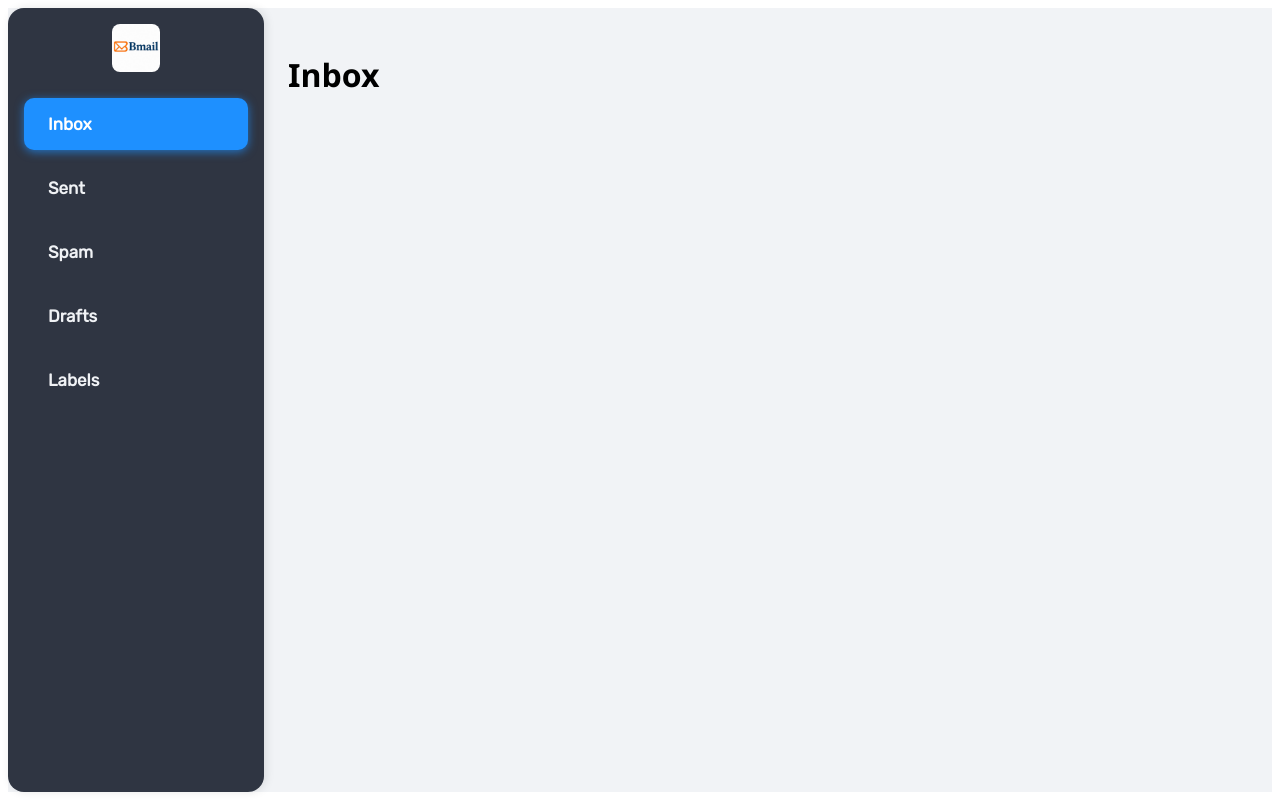
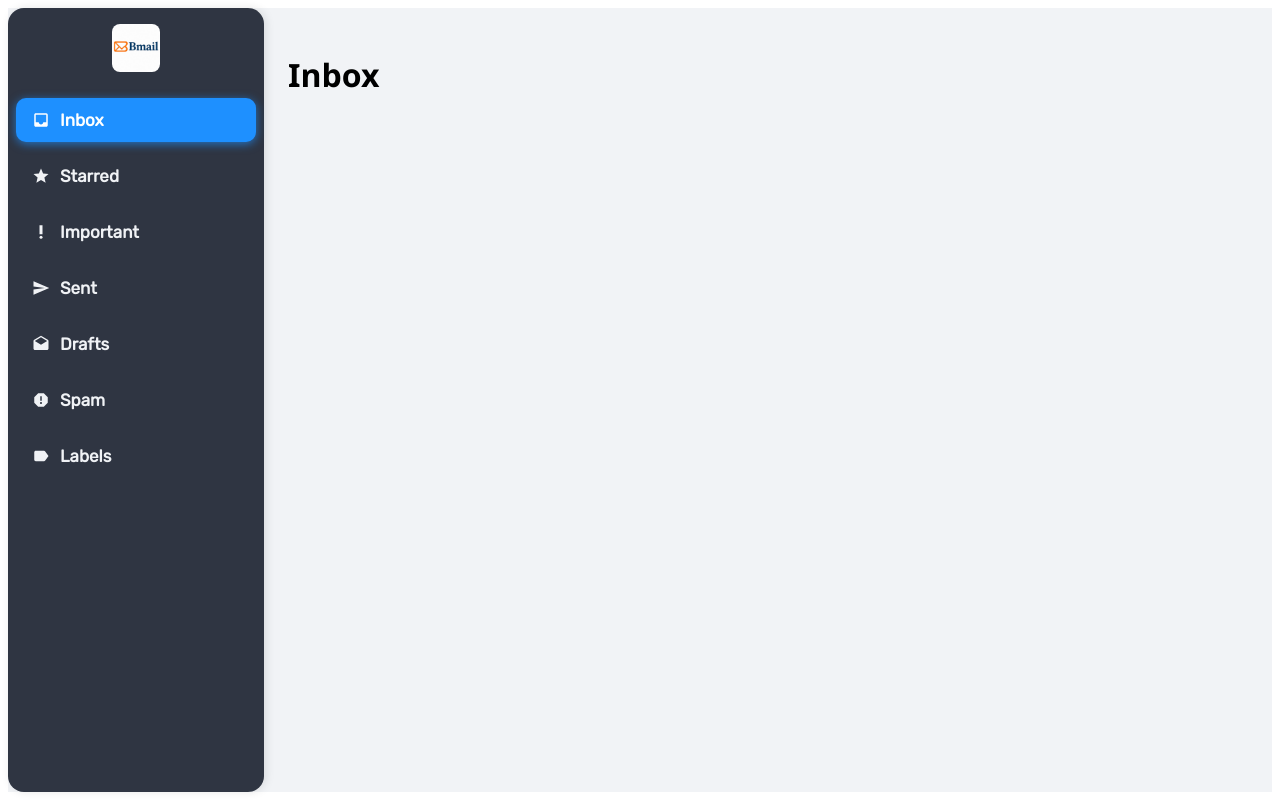
Before and after one commit to itaisalman/Bmail, a React (Create React App) app in the folder client_side/: page /main/inbox in a window 1280 px wide. Built offline with nearby package versions, Linux system fonts and the light colour scheme; a web font is replaced by a local one.

Commit message:
Added some relevant labels and icons.

```diff
--- a/client_side/package.json
+++ b/client_side/package.json
@@ -10,6 +10,7 @@
     "@testing-library/user-event": "^13.5.0",
     "react": "^19.1.0",
     "react-dom": "^19.1.0",
+    "react-icons": "^5.5.0",
     "react-router-dom": "^7.6.2",
     "react-scripts": "5.0.1",
     "web-vitals": "^2.1.4"
--- a/client_side/src/App.js
+++ b/client_side/src/App.js
@@ -12,6 +12,8 @@ const Sent = () => <h1>Sent</h1>;
 const Spam = () => <h1>Spam</h1>;
 const Drafts = () => <h1>Drafts</h1>;
 const Labels = () => <h1>Labels</h1>;
+const Starred = () => <h1>Starred</h1>;
+const Important = () => <h1>Important</h1>;
 
 function App() {
   return (
@@ -26,6 +28,8 @@ function App() {
         <Route path="spam" element={<Spam />} />
         <Route path="drafts" element={<Drafts />} />
         <Route path="labels" element={<Labels />} />
+        <Route path="starred" element={<Starred />} />
+        <Route path="important" element={<Important />} />
       </Route>
     </Routes>
   );
--- a/client_side/src/components/Sidebar/Sidebar.css
+++ b/client_side/src/components/Sidebar/Sidebar.css
@@ -10,6 +10,7 @@
   border-radius: 16px;
   box-shadow: 2px 0 10px rgba(0, 0, 0, 0.1);
   font-family: "Rubik", sans-serif;
+  transition: width 0.3s ease;
 }
 
 .logo-container {
@@ -25,16 +26,20 @@
 }
 
 .sidebar-link {
-  padding: 16px 24px;
+  padding: 12px 16px;
   color: #f0f2f5;
   text-decoration: none;
   font-size: 17px;
   font-weight: 600;
   transition: background 0.3s ease, box-shadow 0.3s ease;
   border-radius: 10px;
-  margin: 6px 16px;
+  margin: 6px 8px;
   user-select: none;
-  display: block;
+  display: flex;
+  align-items: center;
+  white-space: nowrap;
+  overflow: hidden;
+  text-overflow: ellipsis;
 }
 
 .sidebar-link:hover {
@@ -48,3 +53,20 @@
   box-shadow: 0 2px 10px rgba(30, 144, 255, 0.7);
   color: white;
 }
+
+.link-content {
+  display: flex;
+  align-items: center;
+  gap: 10px;
+}
+
+.icon {
+  font-size: 18px;
+  display: flex;
+  align-items: center;
+  justify-content: center;
+}
+
+.link-text {
+  transition: opacity 0.3s ease;
+}
--- a/client_side/src/components/Sidebar/Sidebar.js
+++ b/client_side/src/components/Sidebar/Sidebar.js
@@ -1,13 +1,24 @@
 import { NavLink } from "react-router-dom";
 import logo from "../../logo.jpg";
+import {
+  MdInbox,
+  MdSend,
+  MdReport,
+  MdDrafts,
+  MdLabel,
+  MdStar,
+  MdPriorityHigh,
+} from "react-icons/md";
 import "./Sidebar.css";
 
 const links = [
-  { name: "Inbox", path: "/main/inbox" },
-  { name: "Sent", path: "/main/sent" },
-  { name: "Spam", path: "/main/spam" },
-  { name: "Drafts", path: "/main/drafts" },
-  { name: "Labels", path: "/main/labels" },
+  { name: "Inbox", path: "/main/inbox", icon: <MdInbox /> },
+  { name: "Starred", path: "/main/starred", icon: <MdStar /> },
+  { name: "Important", path: "/main/important", icon: <MdPriorityHigh /> },
+  { name: "Sent", path: "/main/sent", icon: <MdSend /> },
+  { name: "Drafts", path: "/main/drafts", icon: <MdDrafts /> },
+  { name: "Spam", path: "/main/spam", icon: <MdReport /> },
+  { name: "Labels", path: "/main/labels", icon: <MdLabel /> },
 ];
 
 function Sidebar() {
@@ -16,7 +27,7 @@ function Sidebar() {
       <div className="logo-container">
         <img src={logo} alt="Bmail logo" className="logo" />
       </div>
-      {links.map(({ name, path }) => (
+      {links.map(({ name, path, icon }) => (
         <NavLink
           key={name}
           to={path}
@@ -24,7 +35,10 @@ function Sidebar() {
             `sidebar-link ${isActive ? "active" : ""}`
           }
         >
-          {name}
+          <div className="link-content">
+            <span className="icon">{icon}</span>
+            <span className="link-text">{name}</span>
+          </div>
         </NavLink>
       ))}
     </nav>
```
Also changed, not shown: 1 other file (tests, documents, lock files or other folders).
